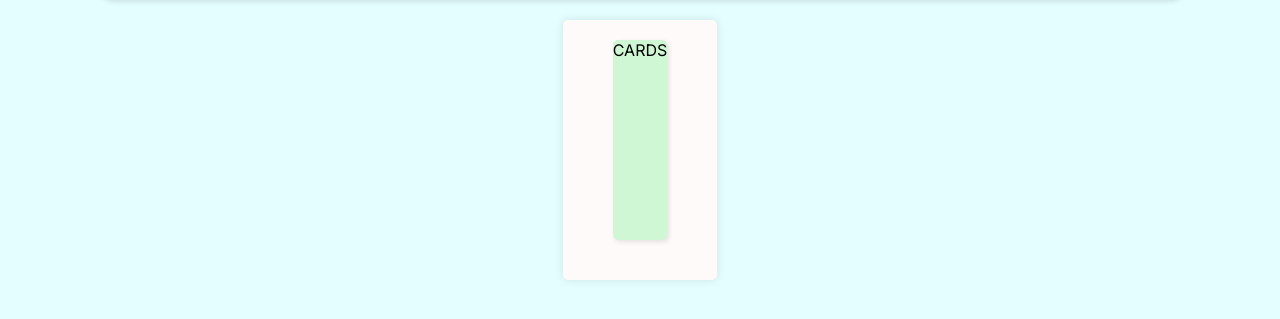
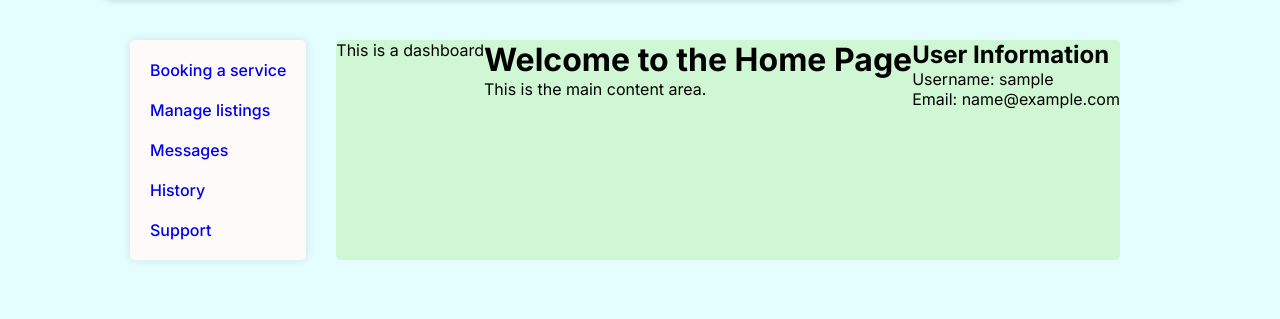
Before and after one commit to georgemark1024/hiring-app, a Django app: page /home/ in a window 1280 px wide. Shown: the part 130-449 px from the top of the page. Run offline with Django 5.2, Linux system fonts and the light colour scheme; the visitor is signed in with stand-in values (Sample User, id 1).

Commit message:
working version

```diff
--- a/user_mgt_app/static/user_mgt_app/landing.css
+++ b/user_mgt_app/static/user_mgt_app/landing.css
@@ -1,4 +1,11 @@
 /* Hero section */
+.landing-page-container {
+    display: flex;
+    flex-direction: column;
+    width: 100;
+    background-color: #E4FDFE;
+}
+
 .hero-container {
     display: flex;
     align-items: center;
--- a/user_mgt_app/static/user_mgt_app/styles.css
+++ b/user_mgt_app/static/user_mgt_app/styles.css
@@ -22,6 +22,7 @@ nav {
     justify-content: center;
     margin-top: 10px;
 }
+
 
 .nav-bar-container {
     background-color: #8ddb95;
@@ -108,27 +109,24 @@ nav-bar-link:active {
 }
 
 .content-container {
-    background-color: #FFFAFA;
+    background-color: #E4FDFE;
     display: flex;
-    max-width: 1100px;
+    /* max-width: 1100px; */
     margin: auto;
     margin-top: 20px;
     padding: 20px;
     border-radius: 5px;
-    box-shadow: 0 0 10px rgba(0, 0, 0, 0.1);
-    flex-direction: column;
+    flex-direction: row;
+    height: 100%;
 }
 
-.main {
+.main-container {
+    display: flex;
+    flex: 1;
     background-color: #CFF7D3;
     margin: 0 30px;
     border-radius: 5px;
-    box-shadow: 2px 2px 5px rgba(0, 0, 0, 0.1);
-}
-
-.main {
-    height: 200px;
-    margin-bottom: 20px;
+    /* box-shadow: 2px 2px 5px rgba(0, 0, 0, 0.1); */
 }
 
 .footer {
@@ -371,3 +369,37 @@ nav-bar-link:active {
     line-height: 1.6;
     margin: 10px 0;
 }
+
+/* side-bar */
+.side-bar-container {
+    display: flex;
+    flex-direction: column;
+    justify-content: center;
+    align-items: center;
+    height: 100%;
+}
+
+.side-bar {
+    background-color: #FFFAFA;
+    padding: 20px;
+    box-shadow: 0 0 10px rgba(0, 0, 0, 0.1);
+    border-radius: 5px;
+}
+
+.side-bar-list {
+    list-style: none;
+    display: flex;
+    flex-direction: column;
+    gap: 20px;
+    height: 100%;
+    align-items: center;
+    font-weight: 500;
+}
+
+.side-bar-list li {
+    width: 100%;
+}
+
+.side-bar-list a {
+    text-decoration: none;
+}
--- a/user_mgt_app/templates/user_mgt_app/base.html
+++ b/user_mgt_app/templates/user_mgt_app/base.html
@@ -4,6 +4,9 @@
 <head>
     <meta charset="UTF-8">
     <meta name="viewport" content="width=device-width, initial-scale=1.0">
+
+    <!-- Favicon -->
+    <link rel="shortcut icon" type="image/x-icon" href="{% static 'user_mgt_app/images/Logo.svg' %}">
 
     <!-- How to pass titles -->
     <title>{% block title %}{% endblock title %}</title>
@@ -73,8 +76,26 @@
         {% endif %}
     </div>
 
-    {% block content %}
+    <div class="content-container">
+        {% if request.user.is_authenticated %}
+        <div class="sider-bar-container">
+            <div class="side-bar">
+                <ul class="side-bar-list">
+                    <li><a href="#">Booking a service</a></li>
+                    <li><a href="#">Manage listings</a></li>
+                    <li><a href="#">Messages</a></li>
+                    <li><a href="#">History</a></li>
+                    <li><a href="#">Support</a></li>
+                </ul>
+            </div>
+        </div>
+        {% endif %}
 
-    {% endblock content %}
+        <div class="main-container">
+            {% block content %}
+
+            {% endblock content %}
+        </div>
+    </div>
 </body>
 </html>
--- a/user_mgt_app/templates/user_mgt_app/home.html
+++ b/user_mgt_app/templates/user_mgt_app/home.html
@@ -4,12 +4,18 @@
 
 {% block content %}
 
-<div class="content-container">
-    <div class="main">
-        <div>
-            CARDS
-        </div>
-    </div>
+<p>This is a dashboard</p>
+<div class="main-content">
+    <h1>Welcome to the Home Page</h1>
+    <p>This is the main content area.</p>
+</div>
 
+{% if request.user.is_authenticated %}
+<div class="user-info">
+    <h2>User Information</h2>
+    <p>Username: {{ request.user.username }}</p>
+    <p>Email: {{ request.user.email }}</p>
 </div>
+{% endif %}
+
 {% endblock content %}
--- a/user_mgt_app/templates/user_mgt_app/landing.html
+++ b/user_mgt_app/templates/user_mgt_app/landing.html
@@ -4,6 +4,7 @@
 {% block title %}Landing | Hiring{% endblock title %}
 
 {% block content %}
+    <div class="landing-page-container">
         <section class="hero-container">
             <div class="hero-text-container">
                 <div class="main-text-container">
@@ -23,7 +24,6 @@
                 </div>
             </div>
         </section>
-
         <section class="quote-container">
             <div class="quote">
                 "At Hiring.com, we turn challenges into solutions. Our commitment is to connect you with the best — so you can focus on what matters."
@@ -32,8 +32,8 @@
                 - The Hiring App Team
             </div>
         </section>
-
         <section class="footer">
             Copyright &copy; The Hiring App Company 2025
         </section>
+    </div>
 {% endblock content %}
```
Lines whose indentation alone changed are shown as unchanged.
